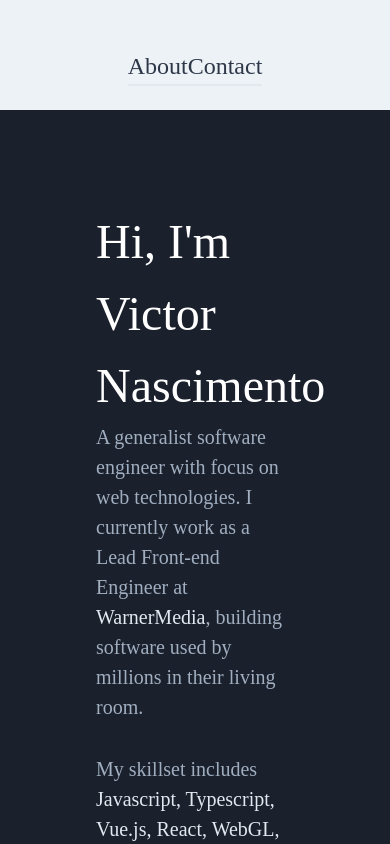
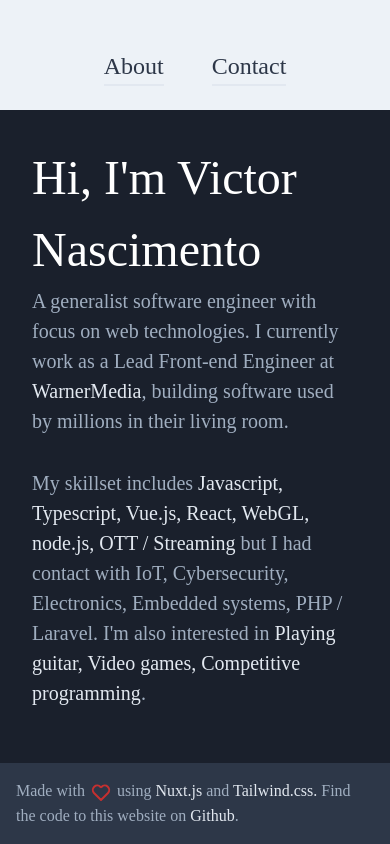
Before and after one commit to vjoao/personal-website, a Nuxt app: page / in a window 390 px wide. Shown: the top 844 px of the page. Built offline with nearby package versions, Linux system fonts and the light colour scheme; a web font is replaced by a local one.

Commit message:
feat: responsive design

```diff
--- a/assets/main.css
+++ b/assets/main.css
@@ -9,5 +9,4 @@
 
 body {
   font-family: 'Baloo Tammudu 2', cursive;
-  overflow: hidden;
 }
--- a/layouts/default.vue
+++ b/layouts/default.vue
@@ -1,15 +1,15 @@
 <template>
   <div class="min-h-screen overflow-hidden flex flex-col bg-gray-900">
-    <div class="p-6 bg-gray-200 h-100">
+    <div class="p-6 bg-gray-200 h-100 sticky">
       <div class="flex items-center justify-center mt-6 text-2xl text-gray-600 capitalize dark:text-gray-300">
         <n-link
           to="/"
-          class="text-gray-800 dark:text-gray-200 border-b-2">
+          class="text-gray-800 dark:text-gray-200 border-b-2 mx-6">
             About
         </n-link>
         <n-link
           to="contact"
-          class="text-gray-800 dark:text-gray-200 border-b-2 mx-1.5 sm:mx-6">
+          class="text-gray-800 dark:text-gray-200 border-b-2 mx-6">
             Contact
         </n-link>
       </div>
--- a/pages/contact/index.vue
+++ b/pages/contact/index.vue
@@ -1,13 +1,13 @@
 <template>
-  <div class="container p-24">
+  <div class="container p-8 sm:p-8 lg:p-24">
     <span class="text-5xl text-white">
       Wanna reach out?
 
-      <p class="text-xl text-gray-500 container sm:w-screen w-3/5 mb-8">
+      <p class="text-xl text-gray-500 container lg:w-3/5 sm:w-screen mb-8">
         You can find me in the following links:
       </p>
     </span>
-    <div class="flex flex-row justify-between w-1/3">
+    <div class="flex flex-row justify-between lg:w-1/3 sm:w-2/3">
       <a href="https://www.linkedin.com/in/vjoao/" target="_blank">
         <svg class="h-8 w-8 text-gray-500 hover:text-blue-900"  viewBox="0 0 24 24"  fill="none"  stroke="currentColor"  stroke-width="2"  stroke-linecap="round"  stroke-linejoin="round">  <path d="M16 8a6 6 0 0 1 6 6v7h-4v-7a2 2 0 0 0-2-2 2 2 0 0 0-2 2v7h-4v-7a6 6 0 0 1 6-6z" />  <rect x="2" y="9" width="4" height="12" />  <circle cx="4" cy="4" r="2" /></svg>
       </a>
--- a/pages/index.vue
+++ b/pages/index.vue
@@ -1,5 +1,5 @@
 <template>
-  <div class="container center p-24">
+  <div class="container center p-8 sm:p-8 lg:p-24">
     <span class="text-5xl text-white">
       Hi, I'm Victor Nascimento
     </span>
```
